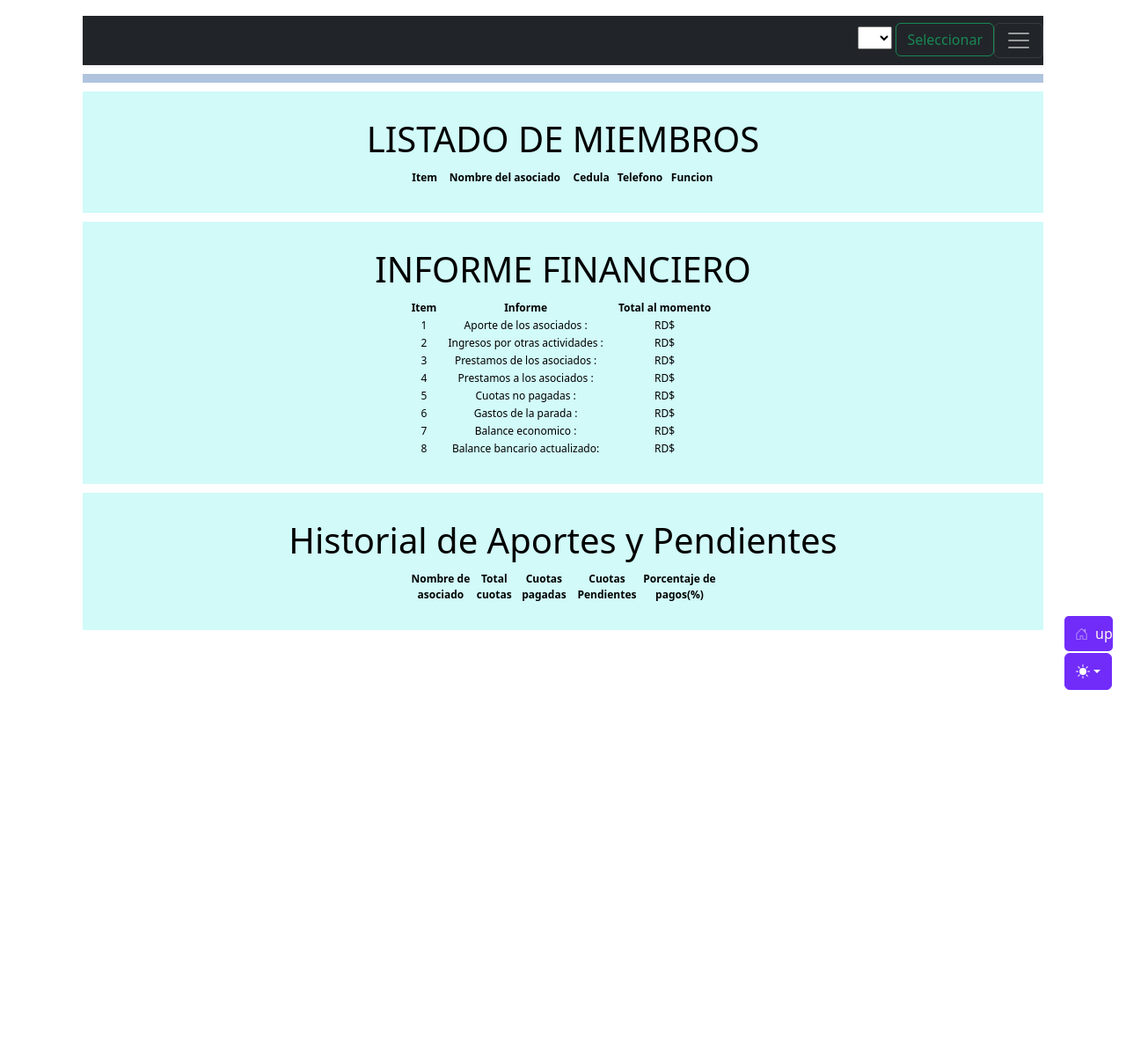
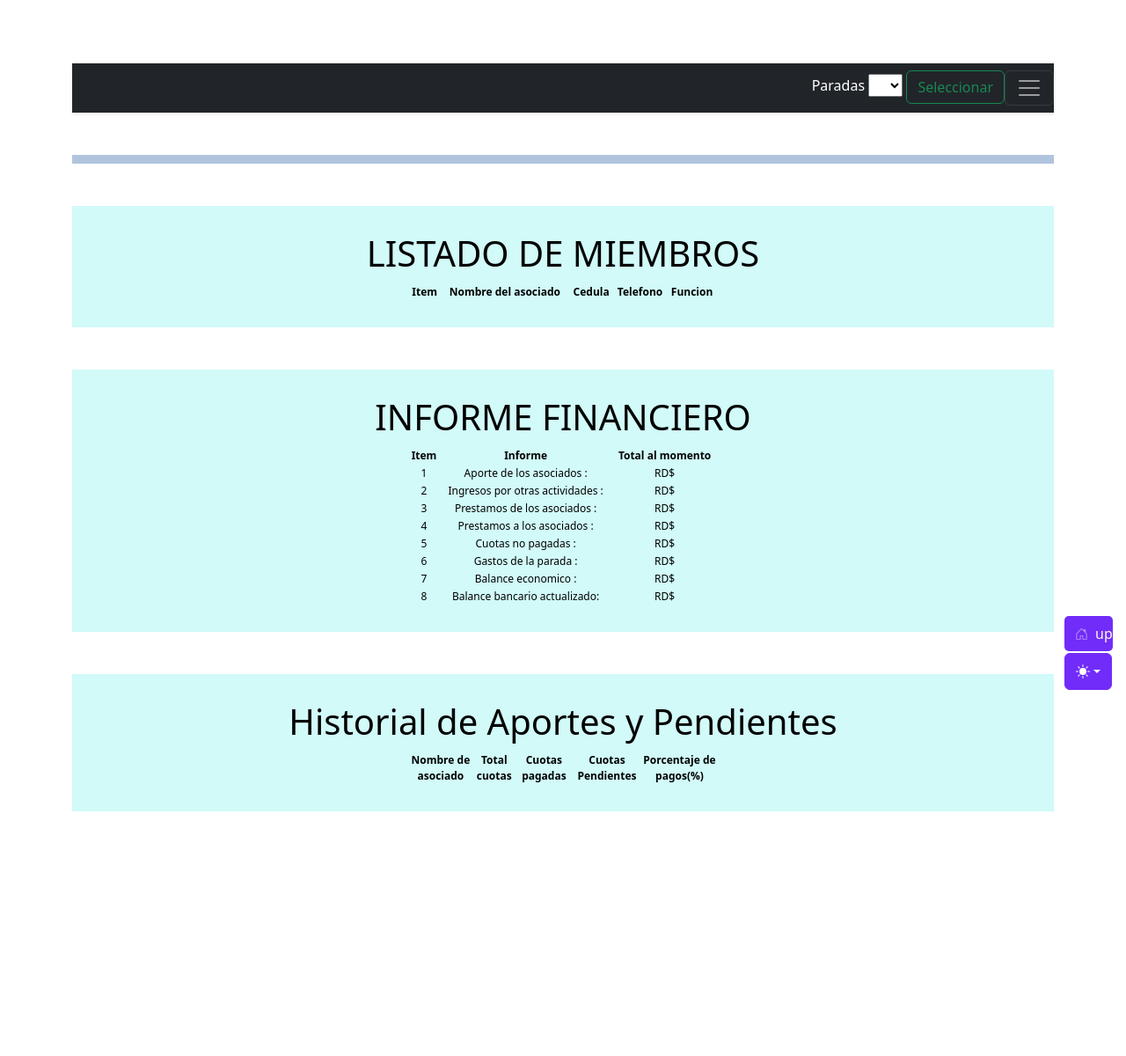
Before and after one commit to juancarotejeda/gerencia, a Flask app: template templates/index.html in a window 1280 px wide. Shown: the whole page at 88% size. Run offline with Flask 3, Linux system fonts and the light colour scheme; the template is opened without the code that fills it, so the values that code supplies are empty; some libraries are stand-ins or nearby versions.

Commit message:
8/12/2024-3

```diff
--- a/app.py
+++ b/app.py
@@ -41,7 +41,7 @@
     estacion=funciones.check_funcion(cur,funcion)
    if estacion != False:
     if codigo_personal == estacion[0] and funcion == estacion[1] :
-      if codigo_personal == 'GE-01':
+      if codigo_personal == 'GE00':
             paradas=funciones.listado_paradas(cur)
             parada=[]
             fecha = datetime.strftime(datetime.now(),"%Y %m %d - %H")
@@ -53,7 +53,7 @@
             cur.close()
             return render_template('index.html',paradas=paradas,informacion=informacion,cabecera=cabecera,fecha=fecha,miembros=miembros,diario=diario,cuotas_hist=cuotas_hist)
 
-      elif codigo_personal == 'GRN-00':
+      elif codigo_personal == 'GRN00':
             cur = connection.cursor()
             paradas=funciones.listado_paradas_norte(cur)
             parada=[]
@@ -66,7 +66,7 @@
             cur.close()
             return render_template('index_norte.html',paradas=paradas,informacion=informacion,cabecera=cabecera,fecha=fecha,miembros=miembros,diario=diario,cuotas_hist=cuotas_hist)
 
-      elif codigo_personal == 'GRS-00':
+      elif codigo_personal == 'GRS00':
             cur = connection.cursor()
             paradas=funciones.listado_paradas_sur(cur)
             parada=[]
@@ -79,7 +79,7 @@
             cur.close()
             return render_template('index_sur.html',paradas=paradas,informacion=informacion,cabecera=cabecera,fecha=fecha,miembros=miembros,diario=diario,cuotas_hist=cuotas_hist)
 
-      elif codigo_personal == 'GRE-00':
+      elif codigo_personal == 'GRE00':
             cur = connection.cursor()
             paradas=funciones.listado_paradas_este(cur)
             parada=[]
@@ -92,7 +92,7 @@
             cur.close()
             return render_template('index_este.html',paradas=paradas,informacion=informacion,cabecera=cabecera,fecha=fecha,miembros=miembros,diario=diario,cuotas_hist=cuotas_hist)
 
-      elif codigo_personal == 'GDN-00':
+      elif codigo_personal == 'GDN00':
             cur = connection.cursor()
             paradas=funciones.listado_paradas_distrito(cur)
             parada=[]
@@ -105,7 +105,7 @@
             cur.close()
             return render_template('index_distrito.html',paradas=paradas,informacion=informacion,cabecera=cabecera,fecha=fecha,miembros=miembros,diario=diario,cuotas_hist=cuotas_hist)
 
-      elif codigo_personal == 'GSN-00':
+      elif codigo_personal == 'GSN00':
             cur = connection.cursor()
             paradas=funciones.listado_paradas_sdn(cur)
             parada=[]
@@ -118,7 +118,7 @@
             cur.close()
             return render_template('index_sdn.html',paradas=paradas,informacion=informacion,cabecera=cabecera,fecha=fecha,miembros=miembros,diario=diario,cuotas_hist=cuotas_hist)
 
-      elif codigo_personal == 'GSE-00':
+      elif codigo_personal == 'GSE00':
             cur = connection.cursor()
             paradas=funciones.listado_paradas_sde(cur)
             parada=[]
@@ -134,7 +134,7 @@
       elif codigo_personal == '00':
             return render_template('canal_motoben.html')
 
-      elif codigo_personal == 'GSO-00':
+      elif codigo_personal == 'GSO00':
             cur = connection.cursor()
             paradas=funciones.listado_paradas_sdo(cur)
             parada=[]
--- a/static/css/navbar-fixed.css
+++ b/static/css/navbar-fixed.css
@@ -152,9 +152,12 @@
 }
 
 @media (max-width: 768px) {
-.container{
-  width: 500px;
+.container-fluid{
+  width: 600px;
+
 }
+
+
 
 
 }
--- a/templates/index.html
+++ b/templates/index.html
@@ -15,6 +15,8 @@
    <script src="/static/js/mostrar.js"></script>
   </head>
   <body>
+    <div class="container-fluid p-3  text-white text-center">
+    <div class="container mt-5">
     <svg xmlns="http://www.w3.org/2000/svg" class="d-none">
       <symbol id="check2" viewBox="0 0 16 16">
         <path d="M13.854 3.646a.5.5 0 0 1 0 .708l-7 7a.5.5 0 0 1-.708 0l-3.5-3.5a.5.5 0 1 1 .708-.708L6.5 10.293l6.646-6.647a.5.5 0 0 1 .708 0z"/>
@@ -33,8 +35,6 @@
         <path d="M8.354 1.146a.5.5 0 0 0-.708 0l-6 6A.5.5 0 0 0 1.5 7.5v7a.5.5 0 0 0 .5.5h4.5a.5.5 0 0 0 .5-.5v-4h2v4a.5.5 0 0 0 .5.5H14a.5.5 0 0 0 .5-.5v-7a.5.5 0 0 0-.146-.354L13 5.793V2.5a.5.5 0 0 0-.5-.5h-1a.5.5 0 0 0-.5.5v1.293L8.354 1.146zM2.5 14V7.707l5.5-5.5 5.5 5.5V14H10v-4a.5.5 0 0 0-.5-.5h-3a.5.5 0 0 0-.5.5v4H2.5z"/>
       </symbol>
     </svg>
-
-    <div class="container">
     <button type="button"  id="returnbtn" class="btn d-flex align-items-center ">
       <a href="#" class="navbar-brand d-flex align-items-center">
         <svg class="bi me-2 opacity-50" width="15px" height="15px"><use href="#home"></use></svg>
@@ -75,7 +75,6 @@
         </ul>
     </div>
   <header data-bs-theme="dark">
-    <div class="container">
     <div class="collapse text-bg-dark" id="navbarHeader">
         <div class="row">
           <div class="col-sm-8 col-md-7 py-4">
@@ -94,7 +93,7 @@
       </div>
     </div>
     </header>
-    <div class="container" >
+    <div class="container mt-5">
     <div class="navbar navbar-dark bg-dark shadow-sm">
     <a href="#" class="navbar-brand d-flex align-items-center">
     <svg xmlns="http://www.w3.org/2000/svg" width="20" height="20" fill="none" stroke="currentcolor" stroke-linecap="round" stroke-linejoin="round" stroke-width="2" aria-hidden="true" class="me-2" viewBox="0 0 24 24"></svg>
@@ -118,8 +117,7 @@
     </div>
     </div>
     </div>
-
-<div class="container">
+    <div class="container mt-5">
   <section id="informacion">
     <fieldset class="encabezado">
       {%for datos in informacion %}
@@ -149,7 +147,6 @@
       <label for="aporte">__Aporte :</label>
       <input type="text" value="{{datos[6]}}RD$/{{datos[7]}}" id="aporte" readonly>
       </li>
-
       <li>
       <label for="press">presidente:</label>
       <input type="text" value="{{cabecera[1]}}" id="press"readonly>
@@ -167,7 +164,7 @@
       </fieldset>
   </section>
 </div>
-  <div class="container">
+<div class="container mt-5">
   <section id="listado">
     <fieldset class="tables">
       <h1>LISTADO DE MIEMBROS</h1>
@@ -192,7 +189,7 @@
       </fieldset>
   </section>
   </div>
-  <div class="container">
+  <div class="container mt-5">
   <section id="finanzas">
     <fieldset class="tables">
       <h1>INFORME FINANCIERO</h1>
@@ -246,8 +243,7 @@
        </fieldset>
        </section>
        </div>
-
-       <div class="container">
+       <div class="container mt-5">
        <section id="historia_aportes">
        <fieldset class="tables">
         <h1>Historial de Aportes y Pendientes</h1>
```
Also changed, not shown: templates/canal_motoben.html (+29 -8 lines), templates/index_distrito.html (+15 -7 lines).
